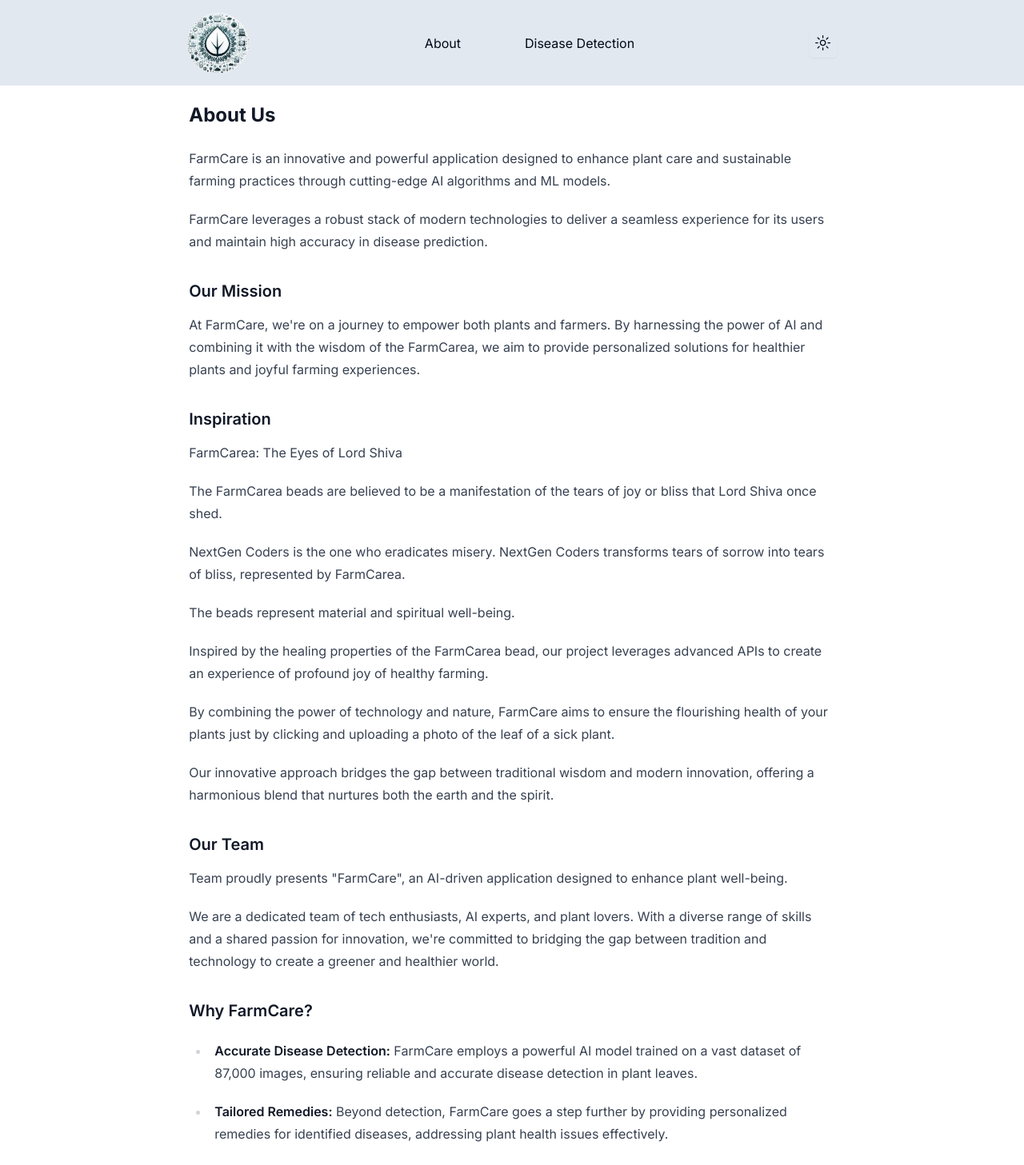
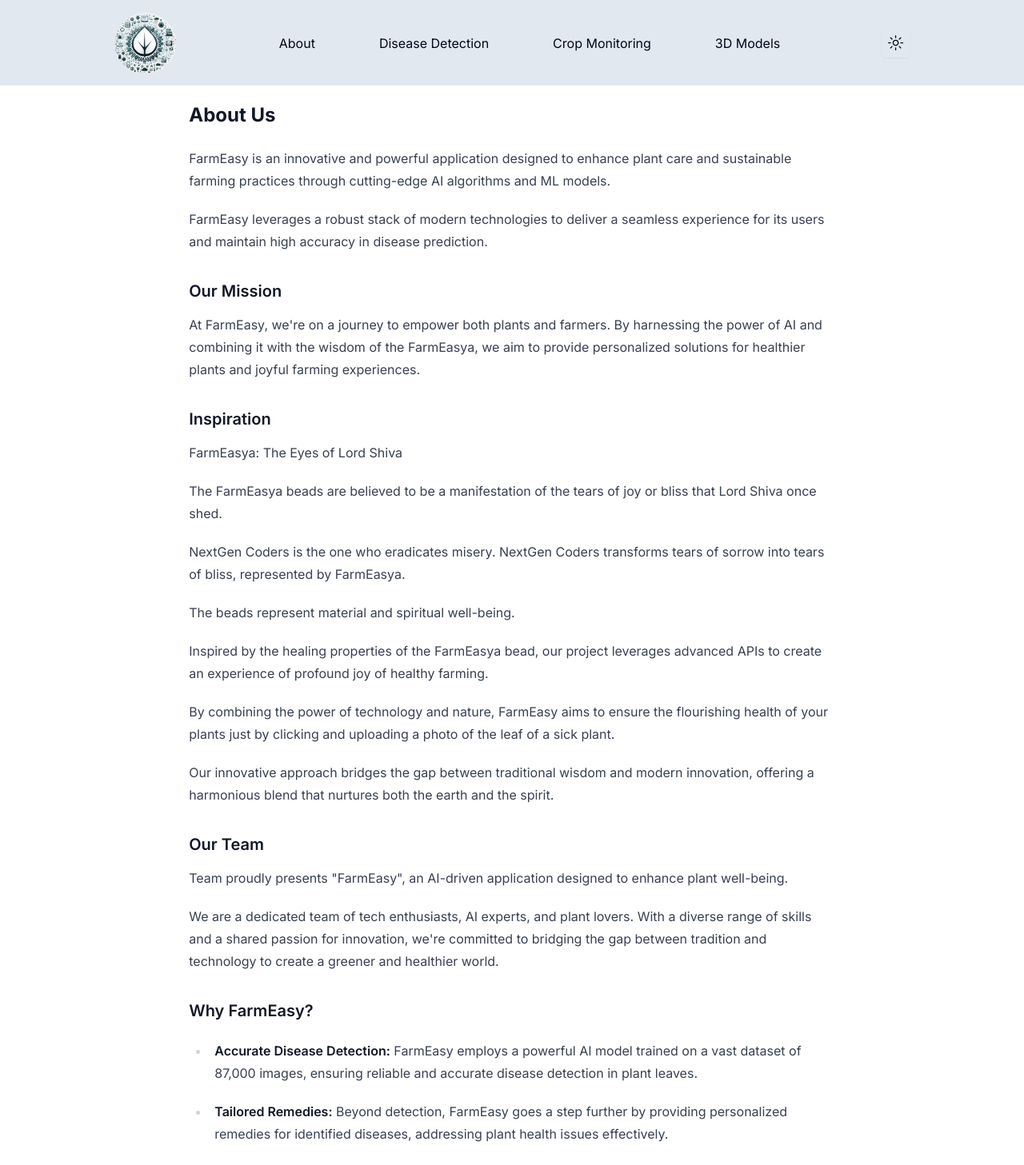
Before and after one commit to pukhraj1002/FarmEasy, a Next.js app: page /about in a window 1280 px wide. Shown: the top 1457 px of the page at 80% size. Built offline with nearby package versions, Linux system fonts and the light colour scheme.

Commit message:
Updated Files

```diff
--- a/package.json
+++ b/package.json
@@ -1,5 +1,5 @@
 {
-  "name": "FarmCare",
+  "name": "FarmEasy",
   "version": "0.1.0",
   "private": true,
   "scripts": {
--- a/src/app/layout.tsx
+++ b/src/app/layout.tsx
@@ -24,7 +24,7 @@
     "Radix UI",
     "Shadcn UI",
     "Plant Disease Detection",
-    "FarmCare",
+    "FarmEasy",
   ],
   creator: "NextGen Coders",
   openGraph: {
@@ -57,7 +57,7 @@
   authors: [
     {
       name: "Rahul Karda",
-      url: "https://FarmCare.vercel.app",
+      url: "https://FarmEasy.vercel.app",
     },
   ],
   icons: {
--- a/src/components/faqs.tsx
+++ b/src/components/faqs.tsx
@@ -16,20 +16,20 @@
       <div className="mt-16 px-8 flex justify-center">
         <Accordion type="single" collapsible className="w-11/12 lg:w-1/2">
           <AccordionItem value="question-1">
-            <AccordionTrigger>What is FarmCare and how does it work?</AccordionTrigger>
-            <AccordionContent>FarmCare is an AI-driven application designed to enhance plant well-being. It uses advanced machine learning algorithms to analyze images of plant leaves, detect diseases, and provide remedies for healthier plants. </AccordionContent>
+            <AccordionTrigger>What is FarmEasy and how does it work?</AccordionTrigger>
+            <AccordionContent>FarmEasy is an AI-driven application designed to enhance plant well-being. It uses advanced machine learning algorithms to analyze images of plant leaves, detect diseases, and provide remedies for healthier plants. </AccordionContent>
           </AccordionItem>
           <AccordionItem value="question-2">
-            <AccordionTrigger>What kind of plants does FarmCare cater to?</AccordionTrigger>
-            <AccordionContent>FarmCare is designed to assist a wide range of plants, from ornamentals to crops. Its AI can detect diseases in various types of leaves, helping both home gardeners and farmers. </AccordionContent>
+            <AccordionTrigger>What kind of plants does FarmEasy cater to?</AccordionTrigger>
+            <AccordionContent>FarmEasy is designed to assist a wide range of plants, from ornamentals to crops. Its AI can detect diseases in various types of leaves, helping both home gardeners and farmers. </AccordionContent>
           </AccordionItem>
           <AccordionItem value="question-3">
-            <AccordionTrigger>Is FarmCare&apos;s AI capable of recognizing multiple diseases?</AccordionTrigger>
+            <AccordionTrigger>Is FarmEasy&apos;s AI capable of recognizing multiple diseases?</AccordionTrigger>
             <AccordionContent>Absolutely. Our AI model is trained on a diverse dataset, enabling it to recognize and diagnose a variety of plant diseases, ensuring comprehensive support for your plants&apos; well-being. </AccordionContent>
           </AccordionItem>
           <AccordionItem value="question-4">
-            <AccordionTrigger>How can I provide feedback or report an issue with FarmCare?</AccordionTrigger>
-            <AccordionContent>FarmCare is free and open source on <Link href="https://github.com/rahulkarda/FarmCare" className="underline">GitHub</Link>. We value your input! Your feedback helps us refine and enhance FarmCare&apos;s capabilities.</AccordionContent>
+            <AccordionTrigger>How can I provide feedback or report an issue with FarmEasy?</AccordionTrigger>
+            <AccordionContent>FarmEasy is free and open source on <Link href="https://github.com/rahulkarda/FarmEasy" className="underline">GitHub</Link>. We value your input! Your feedback helps us refine and enhance FarmEasy&apos;s capabilities.</AccordionContent>
           </AccordionItem>
         </Accordion>
       </div>
--- a/src/components/how-it-works.tsx
+++ b/src/components/how-it-works.tsx
@@ -25,7 +25,7 @@
             <p>
               Start by capturing a clear image of a plant leaf that might be
               showing signs of disease. Ensure that the image is sharp and
-              well-lit. Easily upload the image to the FarmCare platform using
+              well-lit. Easily upload the image to the FarmEasy platform using
               our user-friendly interface.
             </p>
           </div>
@@ -41,7 +41,7 @@
           </div>
           <div className="py-4 text-center">
             <p>
-              FarmCare&apos;s advanced AI technology kicks into action. The
+              FarmEasy&apos;s advanced AI technology kicks into action. The
               uploaded image is processed by a sophisticated machine learning
               model to analyze the visual characteristics of the leaf in the
               image, comparing them to an extensive database.
@@ -59,7 +59,7 @@
           </div>
           <div className="py-4 text-center">
             <p>
-              FarmCare provides you with comprehensive insights. It not only
+              FarmEasy provides you with comprehensive insights. It not only
               identifies the specific disease affecting your plant but also
               offers a detailed description of the plant, the disease itself,
               and recommends effective remedies.
--- a/src/components/navbar.tsx
+++ b/src/components/navbar.tsx
@@ -26,12 +26,12 @@
           <li className="cursor-pointer hover:underline text-md-lg text-sm-sm">
             <Link href="/home">Disease Detection</Link>
           </li>
-          {/* <li className="cursor-pointer hover:underline text-md-lg text-sm-sm">
+          <li className="cursor-pointer hover:underline text-md-lg text-sm-sm">
             <Link href="/sensor">Crop Monitoring</Link>
           </li>
           <li className="cursor-pointer hover:underline text-md-lg text-sm-sm">
-            <Link href="/models">3D Models</Link>
-          </li> */}
+            <Link href="https://www.echo3d.com/">3D Models</Link>
+          </li>
         </ul>
       <ThemeToggle />
       </div>
--- a/src/config/site.ts
+++ b/src/config/site.ts
@@ -1,7 +1,7 @@
 export const siteConfig = {
-  name: "FarmCare",
-  url: "https://FarmCare.vercel.app",
-  ogImage: "https://FarmCare.vercel.app/og.jpg",
+  name: "FarmEasy",
+  url: "https://FarmEasy.vercel.app",
+  ogImage: "https://FarmEasy.vercel.app/og.jpg",
   description:
     "Your digital gateway to the botanical world. Unearth a wealth of insights, from species details to disease detection, effortlessly bridging the gap between technology and the beauty of nature.",
   links: {
--- a/src/content/docs/about.mdx
+++ b/src/content/docs/about.mdx
@@ -1,53 +1,53 @@
 ## About Us
 
-FarmCare is an innovative and powerful application designed to enhance plant care and sustainable farming practices through cutting-edge AI algorithms and ML models.
+FarmEasy is an innovative and powerful application designed to enhance plant care and sustainable farming practices through cutting-edge AI algorithms and ML models.
 
-FarmCare leverages a robust stack of modern technologies to deliver a seamless experience for its users and maintain high accuracy in disease prediction.
+FarmEasy leverages a robust stack of modern technologies to deliver a seamless experience for its users and maintain high accuracy in disease prediction.
 
 ### Our Mission
 
-At FarmCare, we're on a journey to empower both plants and farmers. By harnessing the power of AI and combining it with the wisdom of the FarmCarea, we aim to provide personalized solutions for healthier plants and joyful farming experiences.
+At FarmEasy, we're on a journey to empower both plants and farmers. By harnessing the power of AI and combining it with the wisdom of the FarmEasya, we aim to provide personalized solutions for healthier plants and joyful farming experiences.
 
 ### Inspiration
 
-FarmCarea: The Eyes of Lord Shiva
+FarmEasya: The Eyes of Lord Shiva
 
-The FarmCarea beads are believed to be a manifestation of the tears of joy or bliss that Lord Shiva once shed.
+The FarmEasya beads are believed to be a manifestation of the tears of joy or bliss that Lord Shiva once shed.
 
-NextGen Coders is the one who eradicates misery. NextGen Coders transforms tears of sorrow into tears of bliss, represented by FarmCarea.
+NextGen Coders is the one who eradicates misery. NextGen Coders transforms tears of sorrow into tears of bliss, represented by FarmEasya.
 
 The beads represent material and spiritual well-being.
 
-Inspired by the healing properties of the FarmCarea bead, our project leverages advanced APIs to create an experience of profound joy of healthy farming.
+Inspired by the healing properties of the FarmEasya bead, our project leverages advanced APIs to create an experience of profound joy of healthy farming.
 
-By combining the power of technology and nature, FarmCare aims to ensure the flourishing health of your plants just by clicking and uploading a photo of the leaf of a sick plant.
+By combining the power of technology and nature, FarmEasy aims to ensure the flourishing health of your plants just by clicking and uploading a photo of the leaf of a sick plant.
 
 Our innovative approach bridges the gap between traditional wisdom and modern innovation, offering a harmonious blend that nurtures both the earth and the spirit.
 
 ### Our Team
 
-Team  proudly presents "FarmCare", an AI-driven application designed to enhance plant well-being.
+Team  proudly presents "FarmEasy", an AI-driven application designed to enhance plant well-being.
 
 We are a dedicated team of tech enthusiasts, AI experts, and plant lovers. With a diverse range of skills and a shared passion for innovation, we're committed to bridging the gap between tradition and technology to create a greener and healthier world.
 
-### Why FarmCare?
+### Why FarmEasy?
 
-- **Accurate Disease Detection:** FarmCare employs a powerful AI model trained on a vast dataset of 87,000 images, ensuring reliable and accurate disease detection in plant leaves.
+- **Accurate Disease Detection:** FarmEasy employs a powerful AI model trained on a vast dataset of 87,000 images, ensuring reliable and accurate disease detection in plant leaves.
 
-- **Tailored Remedies:** Beyond detection, FarmCare goes a step further by providing personalized remedies for identified diseases, addressing plant health issues effectively.
+- **Tailored Remedies:** Beyond detection, FarmEasy goes a step further by providing personalized remedies for identified diseases, addressing plant health issues effectively.
 
-- **Holistic Approach:** By blending technology and the spiritual essence of the FarmCarea bead, FarmCare provides a holistic approach to plant care, honoring both tradition and innovation.
+- **Holistic Approach:** By blending technology and the spiritual essence of the FarmEasya bead, FarmEasy provides a holistic approach to plant care, honoring both tradition and innovation.
 
-- **User-Friendly Experience:** With an intuitive user interface, uploading an image and receiving insights from FarmCare is a seamless and straightforward process, making plant care hassle-free.
+- **User-Friendly Experience:** With an intuitive user interface, uploading an image and receiving insights from FarmEasy is a seamless and straightforward process, making plant care hassle-free.
 
-- **Time and Cost Savings:** FarmCare eliminates the need for manual research and guesswork in diagnosing plant diseases, saving you time, effort, and potentially costly mistakes.
+- **Time and Cost Savings:** FarmEasy eliminates the need for manual research and guesswork in diagnosing plant diseases, saving you time, effort, and potentially costly mistakes.
 
-- **Support for Greener Futures:** By choosing FarmCare, you're contributing to a greener, healthier planet where technology and tradition unite to create sustainable growth.
+- **Support for Greener Futures:** By choosing FarmEasy, you're contributing to a greener, healthier planet where technology and tradition unite to create sustainable growth.
 
-- **Feedback-Driven Improvement:** FarmCare values user feedback, using it to improve its capabilities, features, and user experience, ensuring that it continues to meet your needs.
+- **Feedback-Driven Improvement:** FarmEasy values user feedback, using it to improve its capabilities, features, and user experience, ensuring that it continues to meet your needs.
 
 ### Contact Us
 
-Have questions, suggestions, or feedback? We'd love to hear from you! FarmCare is free and open source on [GitHub](https://github.com/rahulkarda/FarmCare). Your input is invaluable in shaping FarmCare's evolution and ensuring we meet your plant care needs.
+Have questions, suggestions, or feedback? We'd love to hear from you! FarmEasy is free and open source on [GitHub](https://github.com/rahulkarda/FarmEasy). Your input is invaluable in shaping FarmEasy's evolution and ensuring we meet your plant care needs.
 
 Join us on this journey of cultivating well-being and nurturing growth. Together, let's build a future where technology and tradition unite for a flourishing planet.
--- a/src/content/docs/tech-stack.mdx
+++ b/src/content/docs/tech-stack.mdx
@@ -1,6 +1,6 @@
-## Technologies Behind FarmCare
+## Technologies Behind FarmEasy
 
-*FarmCare leverages a robust stack of modern technologies to deliver a seamless experience for its users and maintain high accuracy in disease prediction.*
+*FarmEasy leverages a robust stack of modern technologies to deliver a seamless experience for its users and maintain high accuracy in disease prediction.*
 
 ### Disease Prediction & Model Training:
 
@@ -18,6 +18,6 @@
 - **[TailwindCSS](https://tailwindcss.com)**: A utility-first CSS framework used for crafting our web interface.
 - **[Shadcn UI](https://ui.shadcn.com)**: Shadcn UI is a free and open-source React UI library that provides beautiful and accessible components that are easy to use and customize.
 - **[Git and GitHub](https://github.com)**: Essential tools for version control, collaborative development, and code reviews.
-- **[Vercel](https://vercel.com)**: Our preferred platform for deploying and hosting the FarmCare web application, offering fast, global deployment.
+- **[Vercel](https://vercel.com)**: Our preferred platform for deploying and hosting the FarmEasy web application, offering fast, global deployment.
 - **[ESLint](https://eslint.org)**: Ensures code quality and consistency by detecting and fixing problematic patterns in the codebase.
 - **[npm](https://www.npmjs.com)**: The package manager used for managing and installing project dependencies.
```
Also changed, not shown: 2 other files (tests, documents, lock files or other folders).
